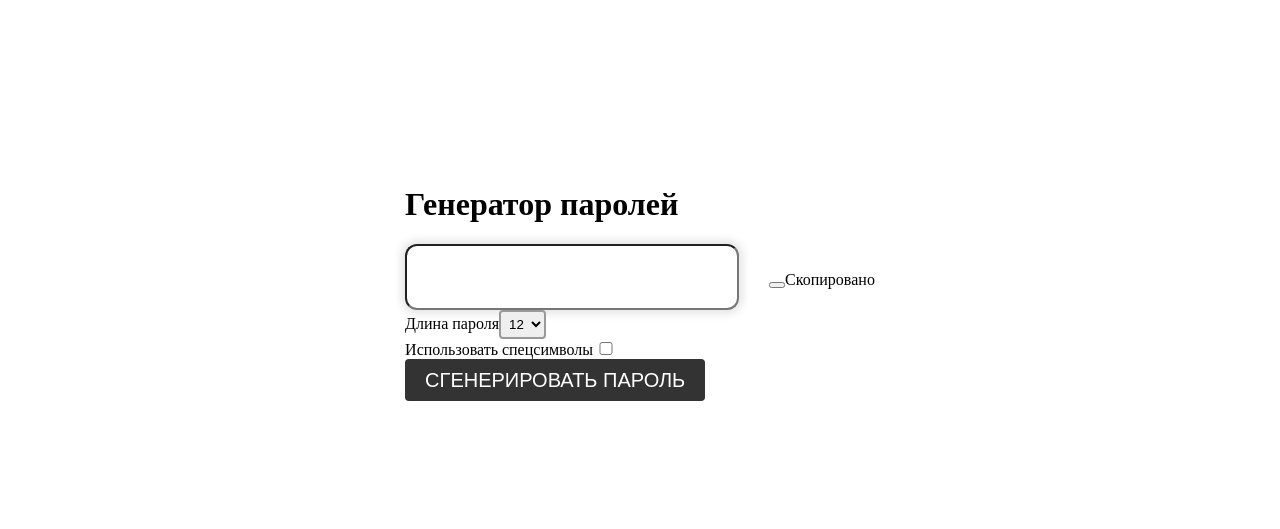
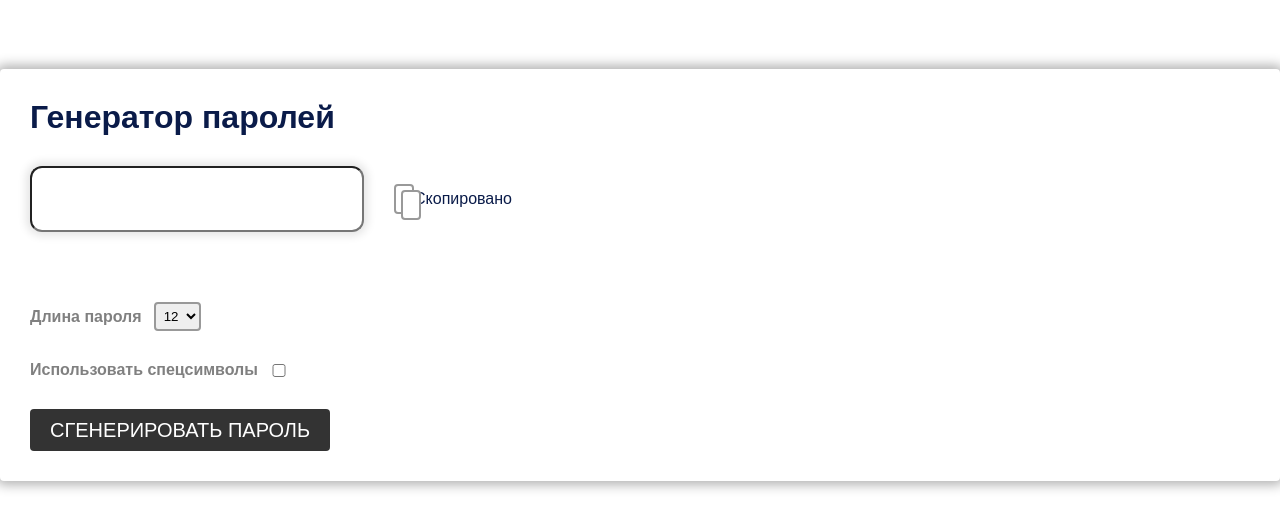
Before and after one commit to Aleksei-89ST/password-generator-app, a React (Create React App) app: page / in a window 1280 px wide. Shown: the part 125-654 px from the top of the page. Built offline with nearby package versions, Linux system fonts and the light colour scheme.

Commit message:
finished with styles

```diff
--- a/src/App.css
+++ b/src/App.css
@@ -1,3 +1,9 @@
+* {
+    margin: 0;
+    font-family: sans-serif;
+}
+
+
 .App {
     display: flex;
     flex-wrap: wrap;
--- a/src/components/password-generator/password-generator.module.css
+++ b/src/components/password-generator/password-generator.module.css
@@ -1,3 +1,62 @@
 .root {
+    min-width: 768px;
+    flex-basis: 100%;
+    padding: 30px;
+    border-radius: 4px;
+    box-shadow: 0 0 12px 4px rgba(0, 0, 0, 0.3);
+    background-color: #fff;
+    color: #0a1b49;
+}
 
+.title {
+    margin-bottom: 30px;
 }
+
+.result {
+    display: flex;
+    align-items: center;
+    flex-wrap: wrap;
+    position: relative;
+    margin-bottom: 70px;
+}
+
+.copy {
+    width: 20px;
+    height: 30px;
+    border: 2px solid #999;
+    border-radius: 4px;
+    cursor: pointer;
+    position: relative;
+    z-index: 2;
+    outline: none;
+    background-color: transparent;
+}
+.copy::after {
+    display: block;
+    content: "";
+    width: 100%;
+    height: 100%;
+    border: 2px solid #999;
+    position: absolute;
+    bottom: -8px;
+    right: -9px;
+    border-radius: 4px;
+    background-color: #fff;
+}
+.option {
+    display: flex;
+    flex-wrap: wrap;
+    align-items: center;
+    margin-bottom: 30px;
+}
+.option-name {
+    margin-right: 12px;
+    font-weight: 600;
+    color: grey;
+}
+.option-label {
+    cursor: pointer;
+    margin-right: 12px;
+    font-weight: 600;
+    color: grey;
+}
--- a/src/ui/input/input.module.css
+++ b/src/ui/input/input.module.css
@@ -1,8 +1,7 @@
 .input {
     min-height: 62px;
     line-height: 62px;
-    width: calc(100% -56px);
-    border-radius: none;
+    width: calc(100% -80px);
     outline: none;
     padding: 0 10px;
     color: #999;
```
